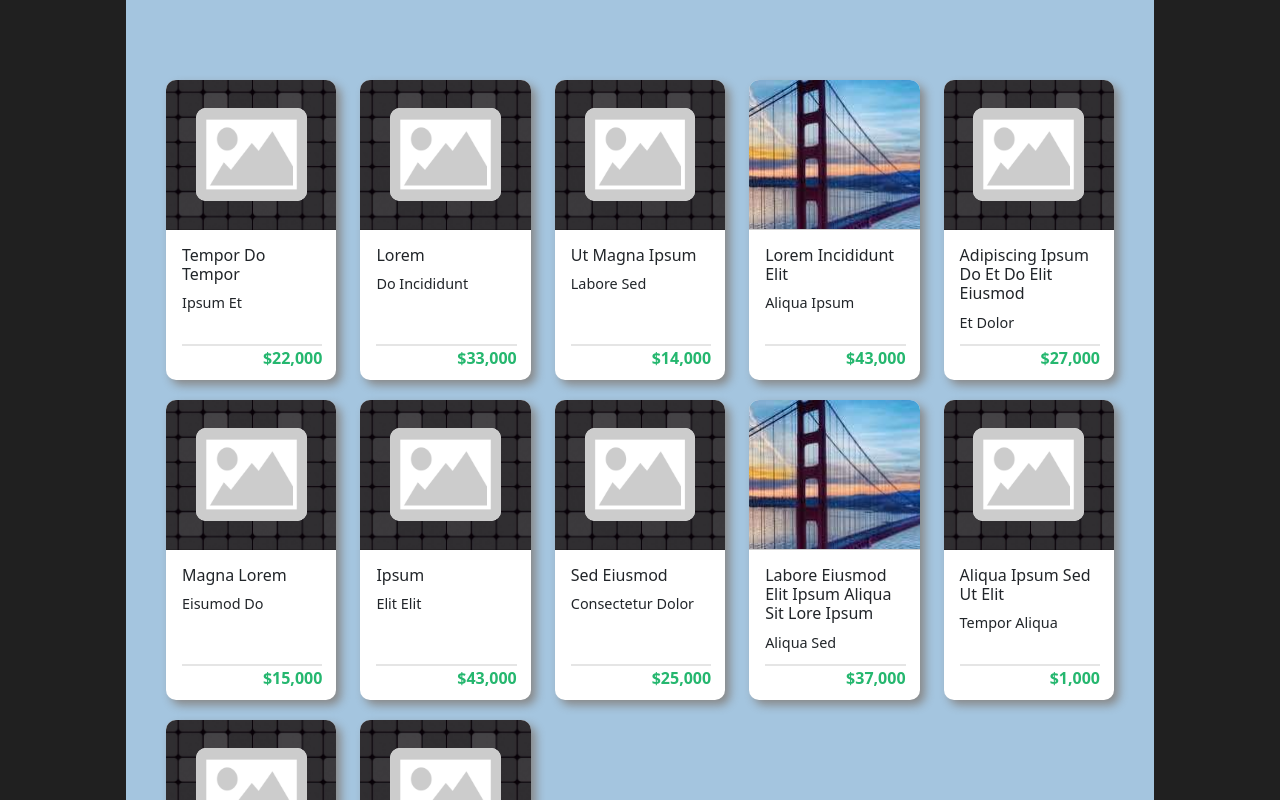
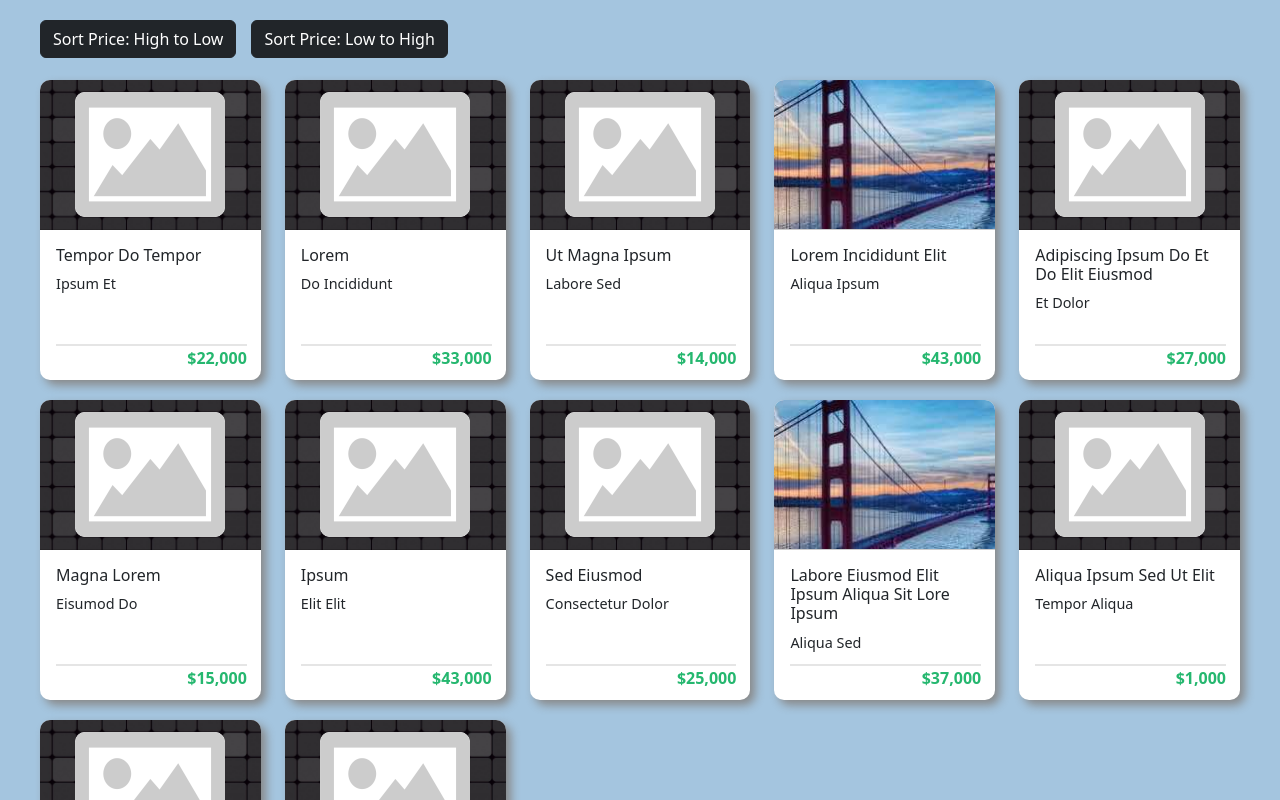
Before and after one commit to michaeljaggers/cox-assignment-ui, a React (Create React App) app: page / in a window 1280 px wide. Shown: the top 800 px of the page. Built offline with nearby package versions, Linux system fonts and the light colour scheme.

Commit message:
final commit

```diff
--- a/src/App.tsx
+++ b/src/App.tsx
@@ -1,9 +1,46 @@
+import { useState } from 'react';
+import { Container, Row, Col, Button}  from 'react-bootstrap';
+import CustomCard from './components/CustomCard';
+import JsonData from './UIE-InterviewProject.json';
 import './styles/App.scss';
-import CustomCard from './components/CustomCard';
-import { Container, Row, Col}  from 'react-bootstrap';
-import Data from './UIE-InterviewProject.json';
+
+interface JsonDataType {
+  Heading: string;
+  Subheading: string;
+  Price: number;
+  showBridge?: boolean;
+};
 
 function App() {
+  const [ cardData, setCardData ] = useState<Array<JsonDataType>>(JsonData);
+
+  const sortHighLow = (data: JsonDataType[]): void => {
+    const sortedData = [...data].sort((a, b) => {
+      if ( a.Price > b.Price ){
+        return -1;
+      }
+      if ( a.Price < b.Price ){
+        return 1;
+      }
+      return 0;
+    });
+
+    setCardData(sortedData);
+  };
+
+  const sortLowHigh = (data: JsonDataType[]): void => {
+    const sortedData = [...data].sort((a, b) => {
+      if ( a.Price < b.Price ){
+        return -1;
+      }
+      if ( a.Price > b.Price ){
+        return 1;
+      }
+      return 0;
+    });
+
+    setCardData(sortedData);
+  };
 
   const formatPrice = (price: number): string => {
     return price.toLocaleString('en', {useGrouping:true});
@@ -11,10 +48,30 @@ function App() {
 
   return (
     <Container className="App">
+      <div className='button-container'>
+        <Button
+          variant='dark'
+          onClick={() => {
+            sortHighLow(cardData)
+            console.log("Clicked HighToLow sort")
+          }}
+        >
+          Sort Price: High to Low
+        </Button>
+        <Button
+          variant='dark'
+          onClick={() => {
+            sortLowHigh(cardData)
+            console.log("Clicked LowToHigh sort")
+          }}
+        >
+            Sort Price: Low to High
+        </Button>
+      </div>
       <div className='d-flex justify-content-center'>
       <Row>
         {
-          Data.map((item, key) => {
+          cardData.map((item: JsonDataType, key: number) => {
             return (
               <Col key={key} xs={12} sm={6} md={4} lg={2} >
                 <CustomCard
--- a/src/styles/App.scss
+++ b/src/styles/App.scss
@@ -3,7 +3,8 @@
 .App {
   text-align: left;
   width: 100%;
-  max-width: 1028px;
+  min-width: 488px;
+  max-width: 1400px;
   margin: 0 auto;
   padding: 80px 40px;
   background-color: #a4c5df;
--- a/src/styles/custom.scss
+++ b/src/styles/custom.scss
@@ -4,14 +4,23 @@ body {
   background-color: #202020;
 }
 
+.App {
+  position: relative;
+  .button-container {
+    position: absolute;
+    top: 20px;
+    left: 40px;
+    button {
+      margin-right: 15px;
+    }
+  }
   .card {
     width: 100%;
     height:  300px;
     margin-bottom: 20px;
     border-radius: 10px;
     box-shadow: 5px 5px 10px #888;
-  border-width: 0;;
-
+    border-width: 0;
     .card-header {
         height: 150px;
         border-radius: 10px 10px 0 0;
@@ -67,6 +76,19 @@ body {
       }
     }
   }
+}
+
+@media (max-width: 576px) {
+  .App {
+    .card {
+      .card-header {
+        &.bridge {
+          background-position: 0 0;
+        }
+      }
+    }
+  }
+}
 
 @media (min-width: 992px) {
   .col-lg-2 {
@@ -74,11 +96,3 @@ body {
       width: 20%;
   }
 }
-
-@media (max-width: 576px) {
-  .card-header {
-    &.bridge {
-      background-position: 0 0;
-    }
-  }
-}
```
Lines whose indentation alone changed are shown as unchanged.
